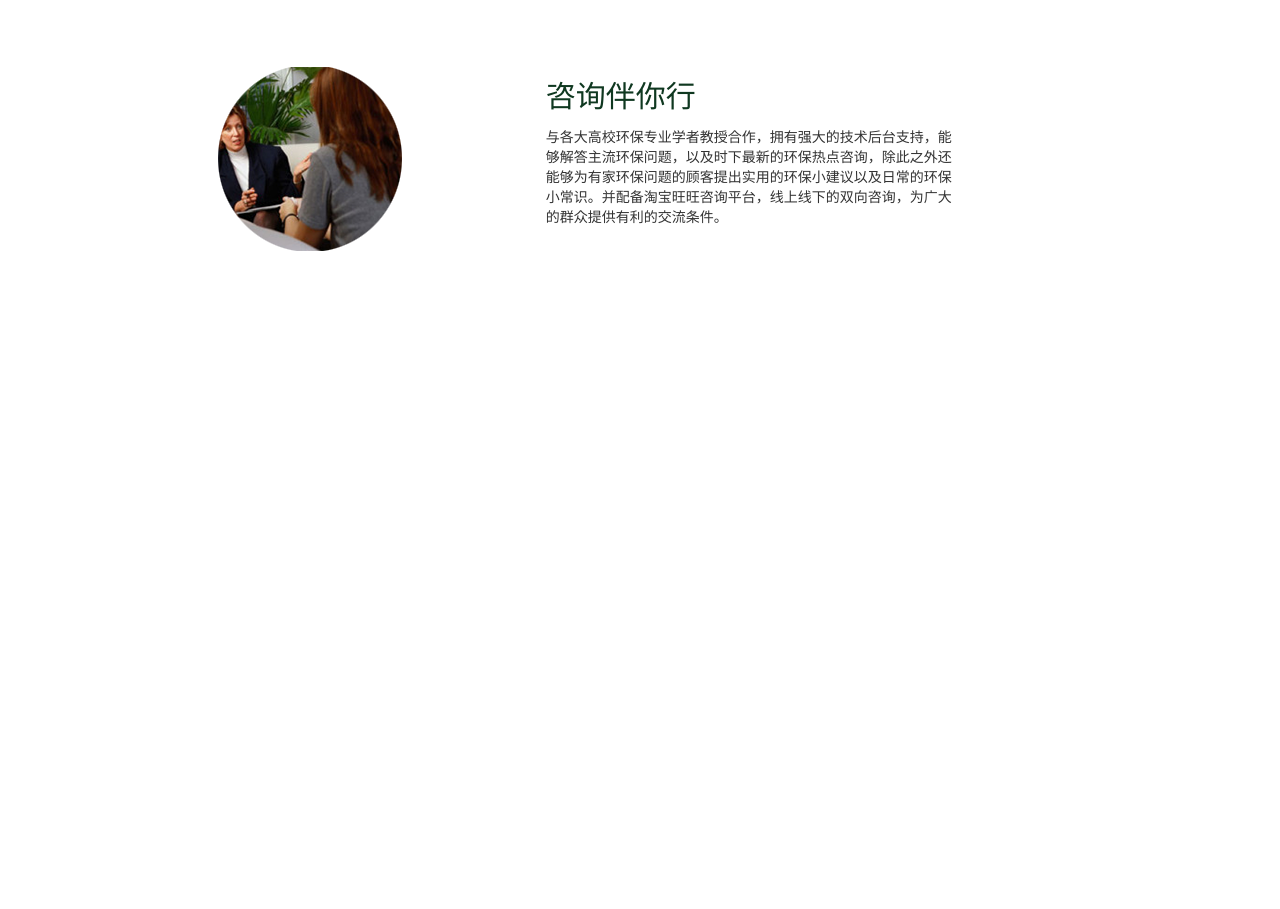
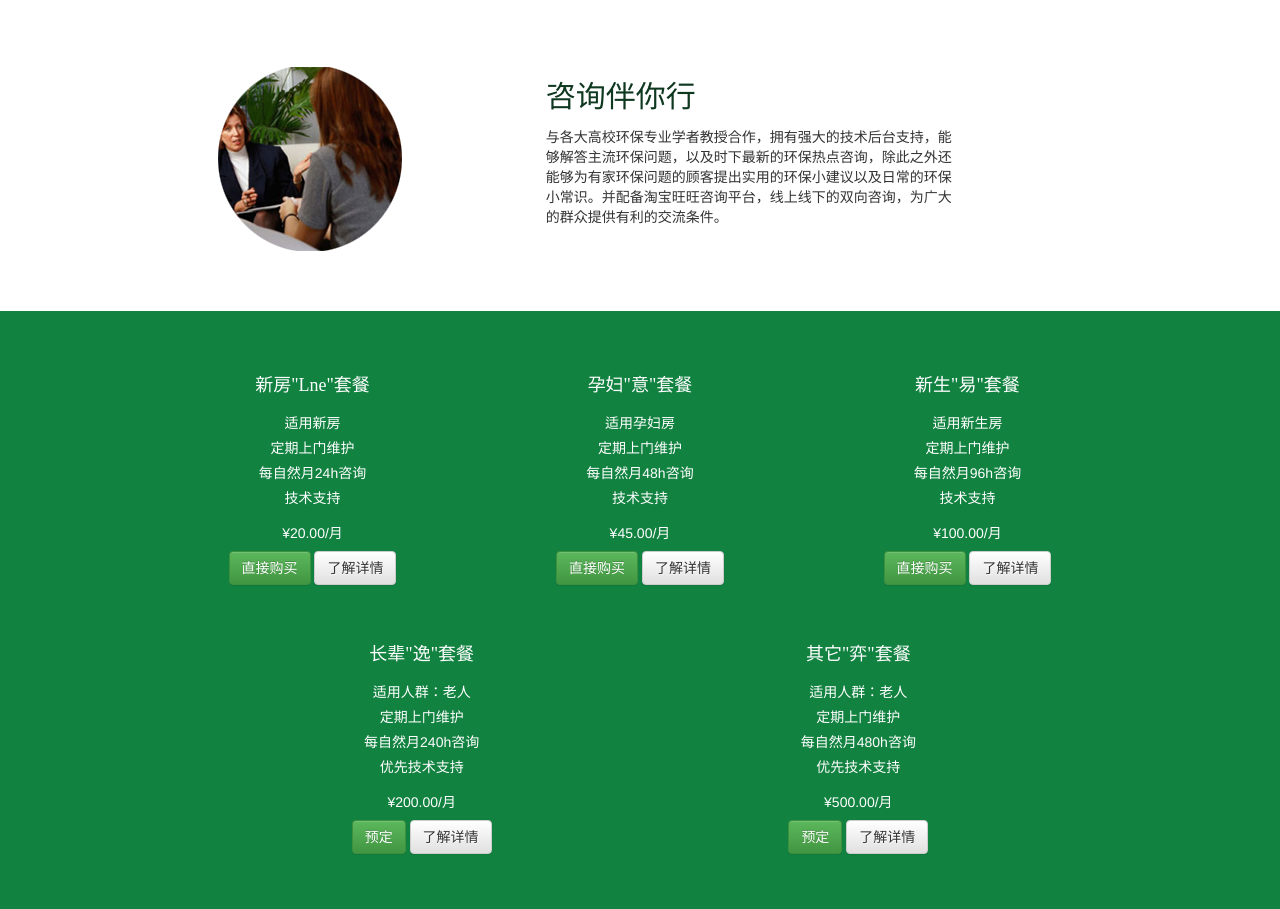
Before and after one commit to yorkie/green-style, a website: page index.html in a window 1280 px wide. Shown: the part 1121-2030 px from the top of the page. Before the commit the page ends 1372 px from the top, so only its background shows below. Drawn offline with Linux system fonts and the light colour scheme; files whose address does not match are found by name.

Commit message:
update UI

```diff
--- a/index.html
+++ b/index.html
@@ -109,6 +109,34 @@
     padding-top: -10px;
   }
 
+  /*
+   * Plan
+   */
+  #plan {
+    margin-top: 60px;
+    padding: 45px 0;
+    background: #128241;
+    color: #fff;
+  }
+
+  .plan-ceil {
+    text-align: center;
+  }
+
+  .plan-ceil h3 {
+    font-family: "Microsoft Yahei";
+    font-size: 18px;
+    margin-bottom: 20px;
+  }
+
+  .plan-ceil p {
+    line-height: 15px;
+  }
+
+  .plan-ceil p.price {
+    margin-top: 20px;
+  }
+
   </style>
 </head>
 
@@ -167,5 +195,77 @@
     </div>
   </div>
 
+  <!-- Plan -->
+  <div id="plan">
+
+    <div class="row">
+      <div class="plan-ceil col-md-2 col-md-offset-2" id="plan-a">
+        <h3>新房"Lne"套餐</h3>
+        <p>适用新房<p>
+        <p>定期上门维护</p>
+        <p>每自然月24h咨询</p>
+        <p>技术支持</p>
+        <p class="price">¥20.00/月</p>
+        <p>
+          <button type="button" class="btn btn-success">直接购买</button>
+          <button type="button" class="btn btn-default">了解详情</button>
+        </p>
+      </div>
+      <div class="plan-ceil col-md-2 col-md-offset-1" id="plan-a">
+        <h3>孕妇"意"套餐</h3>
+        <p>适用孕妇房<p>
+        <p>定期上门维护</p>
+        <p>每自然月48h咨询</p>
+        <p>技术支持</p>
+        <p class="price">¥45.00/月</p>
+        <p>
+          <button type="button" class="btn btn-success">直接购买</button>
+          <button type="button" class="btn btn-default">了解详情</button>
+        </p>
+      </div>
+      <div class="plan-ceil col-md-2 col-md-offset-1" id="plan-a">
+        <h3>新生"易"套餐</h3>
+        <p>适用新生房<p>
+        <p>定期上门维护</p>
+        <p>每自然月96h咨询</p>
+        <p>技术支持</p>
+        <p class="price">¥100.00/月</p>
+        <p>
+          <button type="button" class="btn btn-success">直接购买</button>
+          <button type="button" class="btn btn-default">了解详情</button>
+        </p>
+      </div>
+    </div>
+
+    <div class="row" style="margin-top:30px">
+      <div class="plan-ceil col-md-2 col-md-offset-3" id="plan-a">
+        <h3>长辈"逸"套餐</h3>
+        <p>适用人群：老人<p>
+        <p>定期上门维护</p>
+        <p>每自然月240h咨询</p>
+        <p>优先技术支持</p>
+        <p class="price">¥200.00/月</p>
+        <p>
+          <button type="button" class="btn btn-success">预定</button>
+          <button type="button" class="btn btn-default">了解详情</button>
+        </p>
+      </div>
+      <div class="plan-ceil col-md-2 col-md-offset-2" id="plan-a">
+        <h3>其它"弈"套餐</h3>
+        <p>适用人群：老人<p>
+        <p>定期上门维护</p>
+        <p>每自然月480h咨询</p>
+        <p>优先技术支持</p>
+        <p class="price">¥500.00/月</p>
+        <p>
+          <button type="button" class="btn btn-success">预定</button>
+          <button type="button" class="btn btn-default">了解详情</button>
+        </p>
+      </div>
+    </div>
+
+
+  </div>
+
 </body>
 </html>
```
